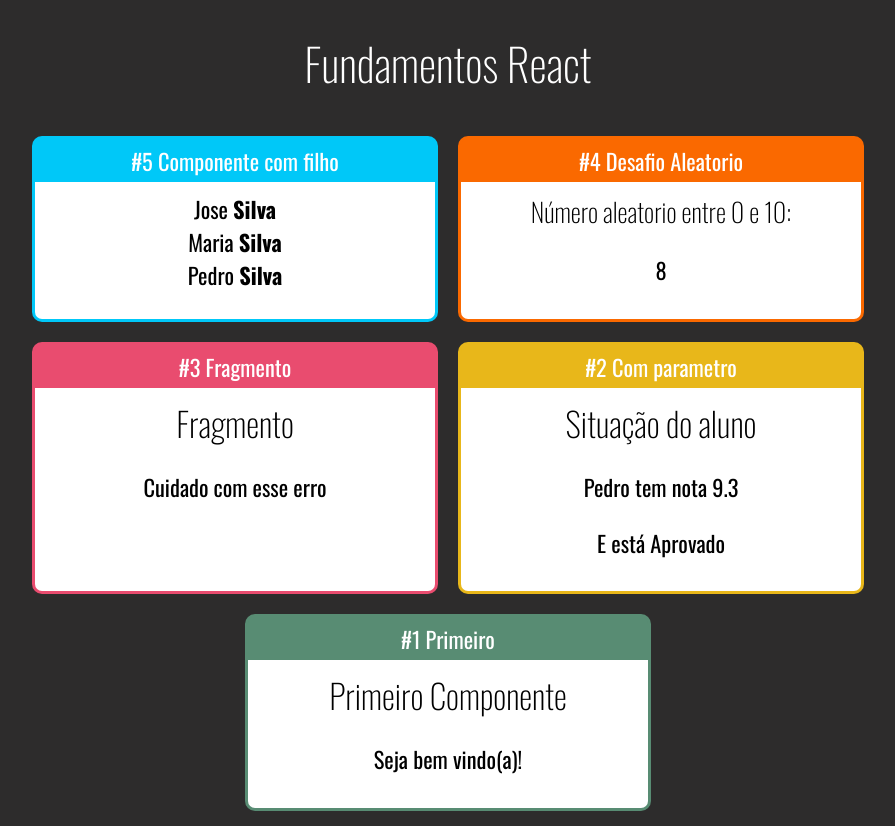
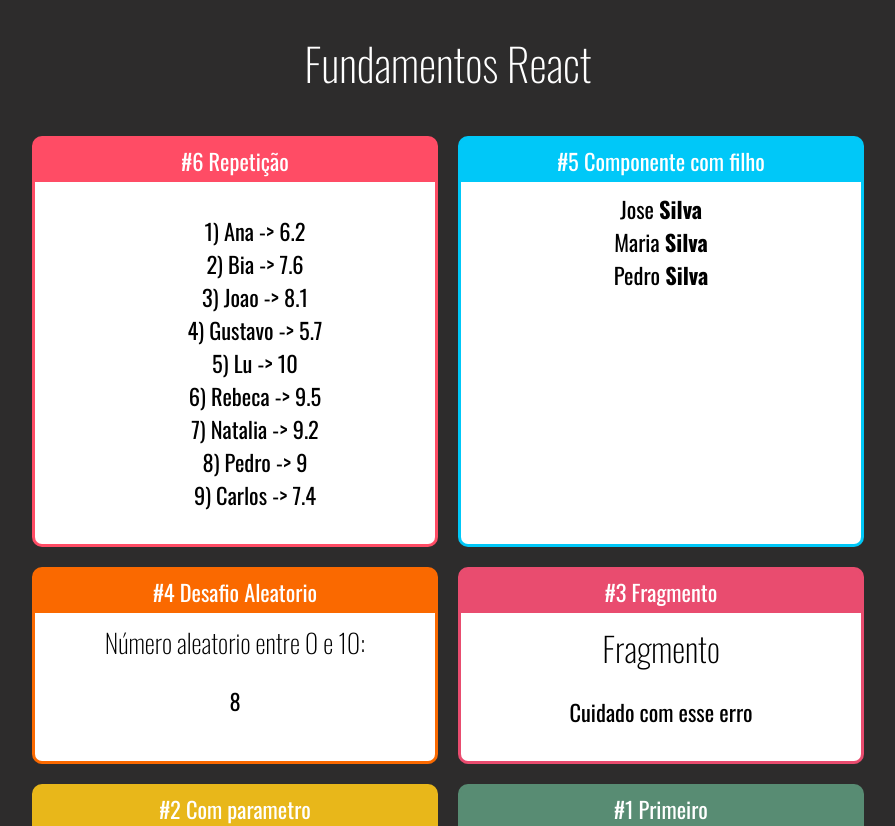
Before and after one commit to Gugonunes/fundamentos-react, a React (Create React App) app: page / in a window 1280 px wide. Shown: the top 826 px of the page, without its empty margins (192-1087 px from the left). Built offline with nearby package versions, Linux system fonts and the light colour scheme.

Commit message:
feat(repeat): add list with repetition

```diff
--- a/src/App.jsx
+++ b/src/App.jsx
@@ -6,6 +6,7 @@ import Aleatorio from './components/basicos/Aleatorio'
 import Card from './components/layout/Card'
 import Familia from './components/basicos/Familia'
 import FamiliaMembro from './components/basicos/FamiliaMembro'
+import ListaAlunos from './components/repeticao/ListaAlunos'
 import './App.css'
 
 const myApp = (props) => {
@@ -13,6 +14,10 @@ const myApp = (props) => {
         <div className="App">
             <h1>Fundamentos React</h1>
             <div className="Cards">
+                <Card
+                    titulo="#6 Repetição" color="#FF4C65">
+                    <ListaAlunos/>
+                </Card>
                 <Card
                     titulo="#5 Componente com filho" color="#00C8F8">
                     <Familia sobrenome="Silva">
--- /dev/null
+++ b/src/components/repeticao/ListaAlunos.jsx
@@ -0,0 +1,15 @@
+import React from 'react'
+import alunos from '../../data/alunos'
+
+export default function ListaAlunos(props) {
+    const alunosLi = alunos.map(aluno => {
+        return <li key={aluno.id}>{aluno.id}) {aluno.nome} -> {aluno.nota}</li>
+    })
+    return (
+        <div>
+            <ul style={{listStyle: 'none'}}>
+                {alunosLi}
+            </ul>
+        </div>
+    )
+}
--- /dev/null
+++ b/src/data/alunos.js
@@ -0,0 +1,13 @@
+const alunos = [
+    { id: 1, nome: 'Ana', nota: 6.2 },
+    { id: 2, nome: 'Bia', nota: 7.6 },
+    { id: 3, nome: 'Joao', nota: 8.1 },
+    { id: 4, nome: 'Gustavo', nota: 5.7 },
+    { id: 5, nome: 'Lu', nota: 10.0 },
+    { id: 6, nome: 'Rebeca', nota: 9.5 },
+    { id: 7, nome: 'Natalia', nota: 9.2 },
+    { id: 8, nome: 'Pedro', nota: 9.0 },
+    { id: 9, nome: 'Carlos', nota: 7.4 },
+]
+
+export default alunos
```
